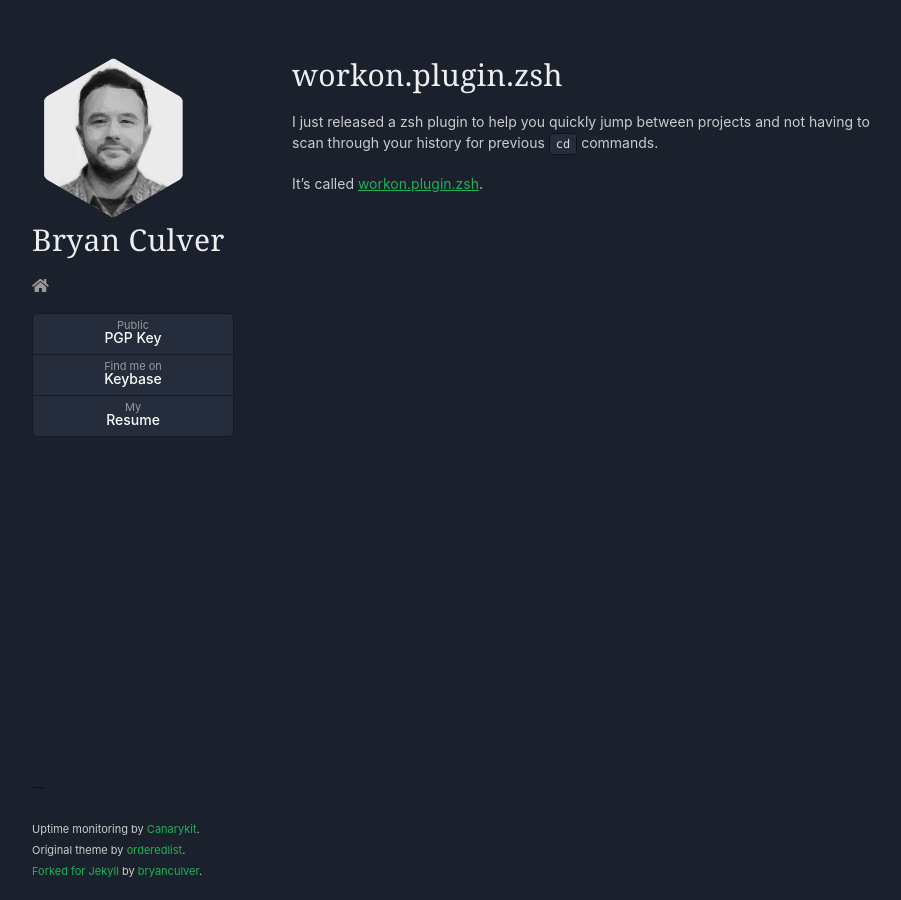
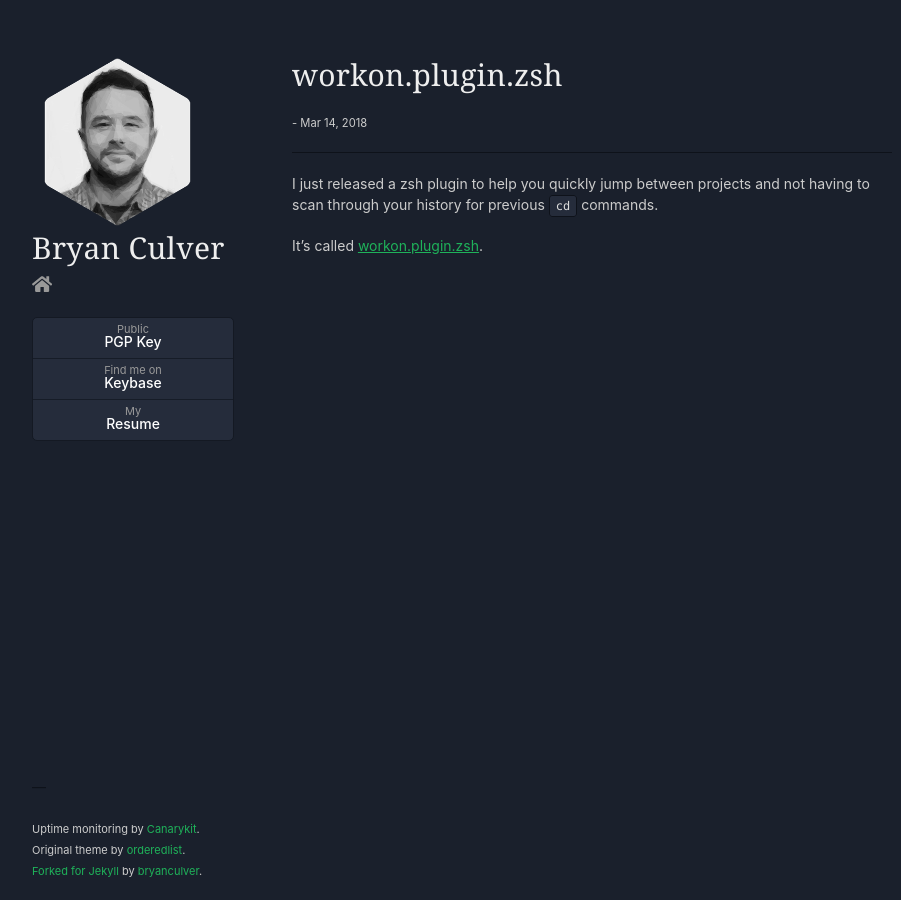
Before and after one commit to bryanculver/bryanculver.github.io, a Jekyll site: the page built from _posts/2018-03-14-workon-zsh-plugin.md, in a window 1280 px wide. Shown: the whole page, without its empty margins (178-1079 px from the left). Built offline with Jekyll 4.4.1, drawn with Linux system fonts in a browser that asks for light colours; our own code applies the rules of GitHub Pages for plain Markdown files.

Commit message:
Fix some stylings and SEO (#3)

```diff
--- a/_config.yml
+++ b/_config.yml
@@ -59,7 +59,7 @@
 defaults:
   -
     scope:
-      path: "blog"
+      path: ""
       type: "posts"
     values:
       layout: "post"
--- a/_includes/header.html
+++ b/_includes/header.html
@@ -1,14 +1,14 @@
 <header>
   <img src="/assets/images/polyhexatar-web.png" width="auto" height="auto" class="avatar">
   <nav>
-    <h1>
+    <span class="h1">
       {% if page.url == "/" %}
       Bryan Culver
       {% else %}
       <a href="/">Bryan Culver <svg xmlns="http://www.w3.org/2000/svg" viewBox="0 0 576 512" class="icon"><path d="M488 312.7V456c0 13.3-10.7 24-24 24H348c-6.6 0-12-5.4-12-12V356c0-6.6-5.4-12-12-12h-72c-6.6 0-12 5.4-12 12v112c0 6.6-5.4 12-12 12H112c-13.3 0-24-10.7-24-24V312.7c0-3.6 1.6-7 4.4-9.3l188-154.8c4.4-3.6 10.8-3.6 15.3 0l188 154.8c2.7 2.3 4.3 5.7 4.3 9.3zm83.6-60.9L488 182.9V44.4c0-6.6-5.4-12-12-12h-56c-6.6 0-12 5.4-12 12V117l-89.5-73.7c-17.7-14.6-43.3-14.6-61 0L4.4 251.8c-5.1 4.2-5.8 11.8-1.6 16.9l25.5 31c4.2 5.1 11.8 5.8 16.9 1.6l235.2-193.7c4.4-3.6 10.8-3.6 15.3 0l235.2 193.7c5.1 4.2 12.7 3.5 16.9-1.6l25.5-31c4.2-5.2 3.4-12.7-1.7-16.9z"/></svg></a>
       {% endif %}
 
-    </h1>
+    </span>
     <ul>
       <li><a href="/pgp">Public <strong>PGP Key</strong></a></li>
       <li><a href="https://keybase.io/bryanculver" target="_blank">Find me on <strong>Keybase</strong></a></li>
--- a/_layouts/default.html
+++ b/_layouts/default.html
@@ -5,7 +5,6 @@
     <div class="wrapper">
         {% include header.html %}
         <section>
-          <h1>{{ page.title }}</h1>
           {{ content }}
         </section>
         {% include footer.html %}
--- a/_layouts/home.html
+++ b/_layouts/home.html
@@ -1,13 +1,14 @@
 ---
 layout: default
 ---
+<h1>{{ page.title }}</h1>
 {{ content }}
 <hr />
 {% for post in site.posts %}
   <article class="{% if forloop.first %}first{% elsif forloop.last %}last{% else %}middle{% endif %}">
 		<div class="article-head">
-			<h2 class="title">{{ post.title }}</h2>
-			<span class="meta">- {{ post.date | date: "%b %d, %Y" }}</span>
+			<h2 class="title"><a href="{{ post.url }}">{{ post.title }}</a></h2>
+			<span class="meta">- {{ post.date | date: "%b %-d, %Y" }}</span>
 		</div>
 		<div class="article-content">
 		{{ post.content }}
--- a/_layouts/post.html
+++ b/_layouts/post.html
@@ -1,4 +1,14 @@
 ---
 layout: default
 ---
-{{ content }}
+
+<article>
+  <h1>{{ page.title }}</h1>
+  <div class="article-head">
+    <span class="meta">- {{ page.date | date: "%b %-d, %Y" }}</span>
+  </div>
+  <hr />
+  <div class="article-content">
+    {{ content }}
+  </div>
+</article>
--- a/assets/_scss/base.scss
+++ b/assets/_scss/base.scss
@@ -8,17 +8,25 @@
   font-weight: 400;
 }
 
-h1,
-h2,
-h3,
-h4,
-h5,
-h6 {
+h1, .h1,
+h2, .h2,
+h3, .h3,
+h4, .h4,
+h5, .h5,
+h6, .h6 {
   font-family: 'Georgia', 'Palatino', 'Kai', 'Big Caslon', Baskerville;
   color: #eee;
   margin: 0 0 20px;
   font-weight: 500;
   letter-spacing: 0.3px;
+  display: block;
+  a {
+    color: inherit;
+  }
+  svg.icon {
+    font-size: .6em;
+    vertical-align: middle;
+  }
 }
 
 p,
@@ -30,25 +38,14 @@
   margin: 0 0 20px;
 }
 
-h1,
-h2,
-h3 {
+h1, .h1,
+h2, .h2,
+h3, .h3 {
   line-height: 1.1;
 }
 
-h1 {
+h1, .h1 {
   font-size: 30px;
-}
-
-h2 {
-  color: #eee;
-}
-
-h3,
-h4,
-h5,
-h6 {
-  color: #eee;
 }
 
 a {
@@ -139,7 +136,7 @@
 }
 
 header {
-  width: 270px;
+  width: 210px !important;
   float: left;
   position: fixed;
   -webkit-font-smoothing: subpixel-antialiased;
```
